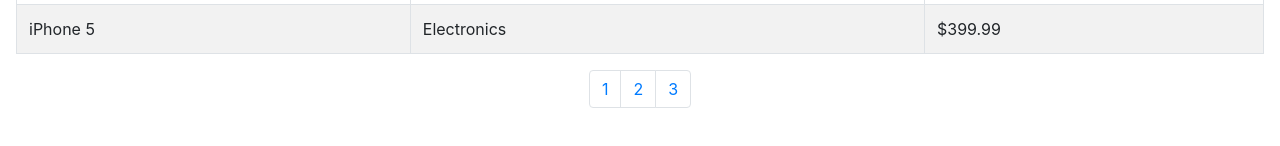
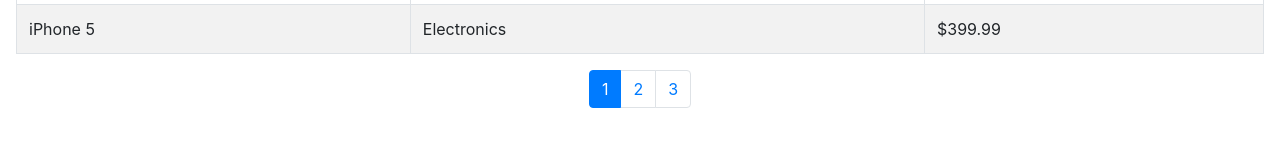
Before and after one commit to Glendy-Covarrubias/reactbusqueda, a React (Create React App) app: page / in a window 1280 px wide. Shown: the part 448-594 px from the top of the page. Built offline with nearby package versions, Linux system fonts and the light colour scheme.

Commit message:
Version 0.1 Catalogo de productos busqueda y con paginacion

```diff
--- a/src/Paginador.js
+++ b/src/Paginador.js
@@ -5,24 +5,22 @@
 class Paginador extends React.Component {
 	constructor(props){
 		super(props);
-		// console.log(props);
 		this.pagChange = this.pagChange.bind(this);
 	}
 
 	pagChange(e){
-		// console.log(e.target.text)
-		this.props.cambioPagChange(e.target.text);
+		this.props.cambioPagChange(parseInt(e.target.text));
 	}
 
 	render(){
-		const pag 	= this.props.pagtotal;
-		// let active 	= 1;
-		let items 	= [];
+		const pag 		= this.props.pagtotal;
+		const activePag = this.props.pag;
+		let items 	 	= [];
 		for (let number = 1; number <= pag; number++) {
 		  items.push(
 		    <Pagination.Item
 		    	key 		= {number}
-		    	// active 		= {number === active}
+		    	active 		= {number === activePag}
 		    	value 		= {number}
 		    	onClick     = {this.pagChange}
 		    >
@@ -30,8 +28,6 @@
 		    </Pagination.Item>,
 		  );
 		}
-
-		// console.log(this.pagChange);
 
 		const paginationBasic = (
 		  <section id="content_paginador" className="d-flex justify-content-center">
--- a/src/TablaSearch.js
+++ b/src/TablaSearch.js
@@ -42,7 +42,7 @@
 		  	{category: 'Electronics', price: '$99.99', stocked: true, name: 'iPod Touch'},
 		  	{category: 'Electronics', price: '$399.99', stocked: true, name: 'iPhone 5'},
 		  	{category: 'Electronics', price: '$199.99', stocked: true, name: 'Nexus 7'},
-		  	{category: 'Electronics', price: '$199.99', stocked: true, name: 'Nexús 7'},
+		  	{category: 'Electronics', price: '$199.99', stocked: false, name: 'Nexús 7'},
 		  	{category: 'Electronics', price: '$199.99', stocked: true, name: 'Samsung'},
 		  	{category: 'Electronics', price: '$199.99', stocked: true, name: 'Lg'},
 		  	{category: 'Electronics', price: '$199.99', stocked: true, name: 'Xiaome'},
@@ -69,6 +69,17 @@
 		 */
 		productos.forEach((product, key) => {
 
+			/** Paginador */
+		    /** Agrupando objeto */
+			if(key >= agrupacion){
+				agrupacion 	= agrupacion + agrupacionGral;
+				pag 		= pag + 1;
+			}
+
+			product["pagesize"] = agrupacion;
+			product["pag"]      = pag;
+			product["index"]    = key;
+
 			/** Search producto y stock */
 			/* Vamos a formatear para no tener conflictos al momento de realizar busquedas
 			 * con entradas en Mayusculas, Minusculas y Acentos
@@ -83,21 +94,9 @@
         		return;
       		}
 
-		    /** Paginador */
-		    /** Agrupando objeto */
-			if(key >= agrupacion){
-				agrupacion 	= agrupacion + agrupacionGral;
-				pag 		= pag + 1;
-			}
-
-			product["pagesize"] = agrupacion;
-			product["pag"]      = pag;
-
       		if(product.pag != this.state.pag){
-      			return; //Componer que interacuen las 3 cosas buscador, checkbox y paginador PENDIENTE
+      			return; //Reparar los filtros de busqueda y stock con la paginacion PENDIENTE
       		}
-
-      		console.log(product)
 
       		rows.push(product);
 	    });
@@ -113,7 +112,6 @@
 		 */
 		const listItemsBody = rows.map((row, key) =>{
 
-
 				const template =
 					<tr key={key}>
 						<Filas value={row.name} />
@@ -125,16 +123,13 @@
 
 		});
 
-		// console.log(pag);
-		// console.log(this.state.pag);
-
 		/**
 		 * Template de la tabla de catalogo de productos
 		 * @type {[type]}
 		 */
 		const template =
 			<section>
-				<Table striped bordered hover>
+				<Table responsive="md" striped bordered hover>
 					<thead>
 				    	<tr>
 				      		<th>Producto</th>
@@ -154,8 +149,6 @@
 			</section>
 		;
 
-		// console.log(this.state.pag);
-
 		return(template);
 	}
 }
```
